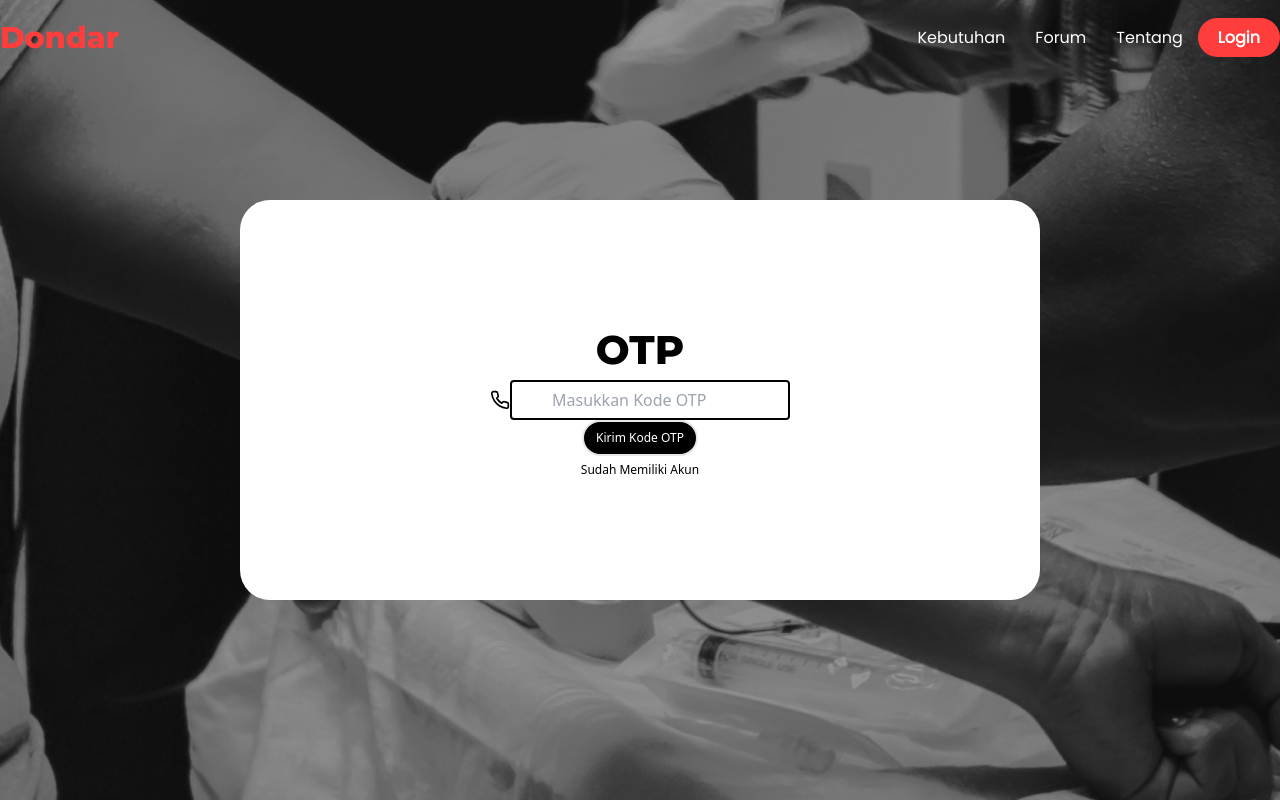
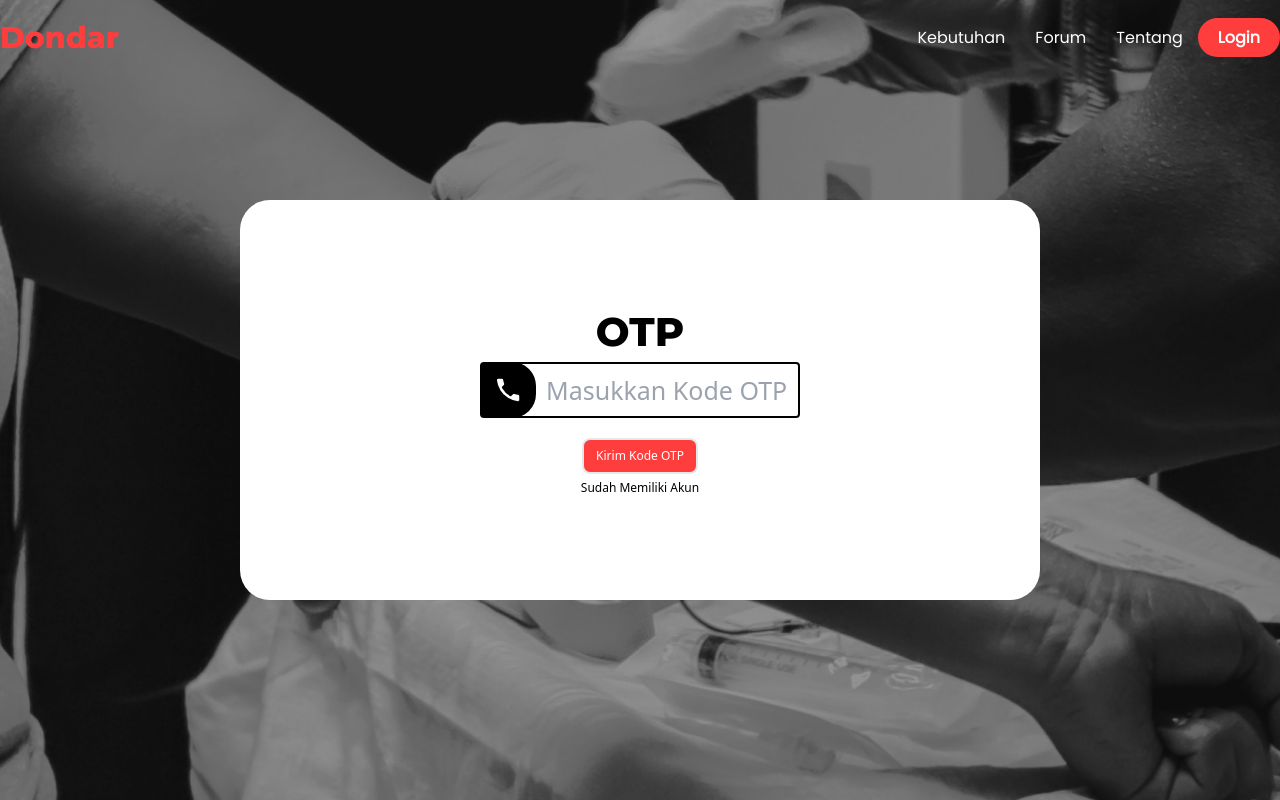
Before and after one commit to abdisavia/DonorDarahFrontEnd, a Next.js app in the folder my-app/: page /OTP in a window 1280 px wide. Built offline with nearby package versions, Linux system fonts and the light colour scheme; no server answers.

Commit message:
modified:   my-app/src/app/(pages)/Login/page.jsx 	modified:   my-app/src/app/(pages)/OTP/page.jsx

```diff
--- a/my-app/src/app/(pages)/Login/page.jsx
+++ b/my-app/src/app/(pages)/Login/page.jsx
@@ -14,7 +14,7 @@ export default function Login() {
                 <div className="flex justify-center items-center  h-full my-auto ">
                   <div className="">
                       <div className="input-container ">
-                        <div className="absolute bg-black h-14  w-14 z-0 rounded-e-3xl rounded-s-md flex justify-center items-center">
+                        <div className="absolute bg-black h-14 w-14 z-0 rounded-e-3xl rounded-s-md flex justify-center items-center">
                           <img
                             className=""
                             src="/img/phone.svg"
@@ -24,17 +24,20 @@ export default function Login() {
                           />
                         </div>
                           <input
-                            className="border border-black rounded w-[40rem] h-14 ps-[4rem] text-[25px]"
+                            className="border-2 border-black rounded w-[23rem] h-14 ps-[4rem] text-[25px]"
                             type="text"
                             placeholder="Masukkan No Anda"
                             name="noTelp"
                           />
                       </div>
-                      <p className="text-l  text-left mt-2 col-start-1 col-span-3 my-auto mx-auto w-full ">Kode OTP dikirim via Whatsapp</p>
-                      <div className=" col-start-3 flex items-center justify-end ">
-                        <a href="/register" className="text-l me-5 font-bold">Daftar</a>
-                        <button  className="  bg-black font-bold text-l text-white rounded-full px-3 py-2 h-14 w-40" ><a href="/OTP">Kirim Kode OTP</a></button>
+                      <p className="text-l  text-left mt-2 col-start-1 col-span-3 my-auto mx-auto w-full">Kode OTP dikirim via Whatsapp</p>
+                      <div className="absolute right-0 bottom-0 flex items-center justify-end space-x-5 p-5">
+                        <a href="/register" className="text-l font-bold text-red border-b border-red">Daftar Akun</a>
+                        <button className="bg-black font-bold text-l text-white rounded-lg px-3 py-2 h-12 w-40 bg-red">
+                          <a href="/OTP">Kirim Kode OTP</a>
+                        </button>
                       </div>
+
                   </div>
                 </div>
               </form>
--- a/my-app/src/app/(pages)/OTP/page.jsx
+++ b/my-app/src/app/(pages)/OTP/page.jsx
@@ -56,28 +56,27 @@ export default function Otp() {
             <div className="wraper text-center">
               <form>
                <h1 className="text-black font-Title text-[40px]">OTP</h1>
-                <div className="input-container">
-                  <img
-                    className="input-icon"
-                    src="/img/phone.svg"
-                    alt="Icon"
-                    height={20}
-                    width={20}
-                  />
-                  <input
-                    className="border-2 border-black rounded w-[280px] h-[40px] px-10"
-                    type="tel"
-                    id="kodeOTP"
-                    placeholder="Masukkan Kode OTP"
-                    name="kodeOTP"
-                  />
-                </div>
+               <div className="absolute bg-black h-14 w-14 z-0 rounded-e-3xl rounded-s-md flex justify-center items-center">
+                          <img
+                            className=""
+                            src="/img/phone.svg"
+                            alt="Icon"
+                            height={30}
+                            width={30}
+                          />
+                        </div>
+                          <input
+                            className="border-2 border-black rounded w-[20rem] h-14 ps-[4rem] text-[25px]"
+                            type="text"
+                            placeholder="Masukkan Kode OTP"
+                            name="otp"
+                          />
                 <p className="tulisan text-xs"></p>
-                <button type="button" className=" border-2 bg-black text-xs text-white rounded-full py-2 px-3" onClick={verification}>
+                <button type="button" className=" border-2 bg-red text-xs text-white rounded-lg py-2 px-3 mt-5" onClick={verification}>
                   Kirim Kode OTP
                 </button>
                 <br/>
-                <a href="/pages/Login" className="text-xs">Sudah Memiliki Akun</a>
+                <a href="/Login" className="text-xs">Sudah Memiliki Akun</a>
               </form>
             </div>
           </div>
```
